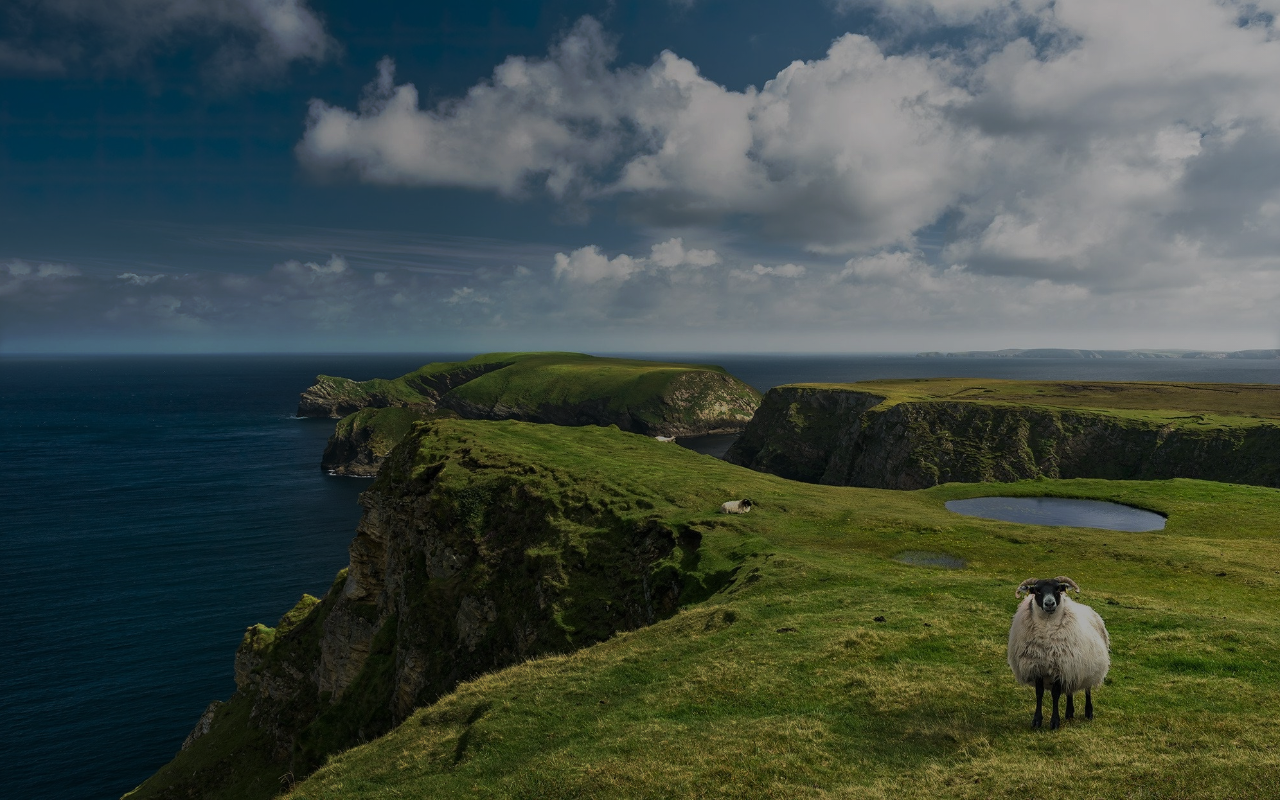
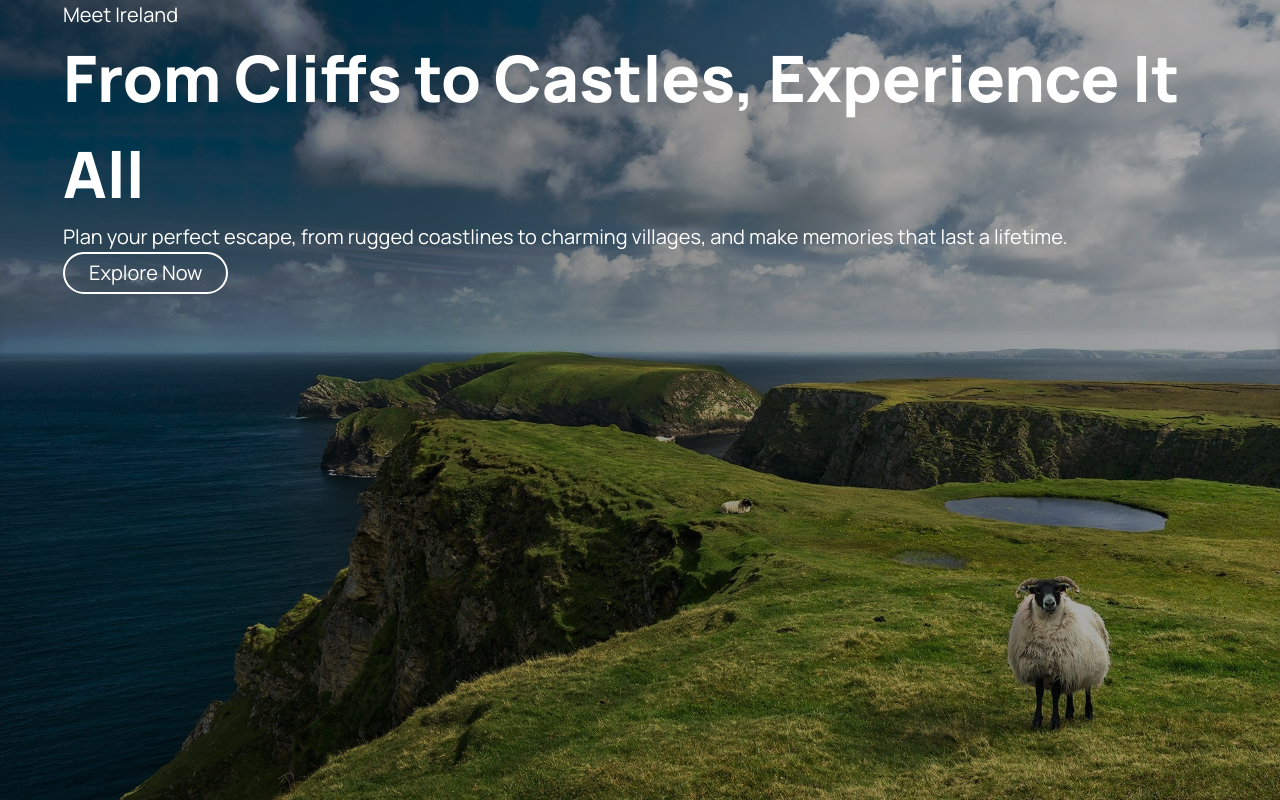
Before and after one commit to AntoOfo/goeire-site, a React (Vite) app: page / in a window 1280 px wide. Built offline with nearby package versions, Linux system fonts and the light colour scheme.

Commit message:
components of hero added and roughly styled

```diff
--- a/components/Hero.jsx
+++ b/components/Hero.jsx
@@ -2,7 +2,7 @@
 
 export default function Hero() {
   return (
-    <section className="relative w-full h-screen">
+    <section className="relative w-full h-screen px-hori">
       <div
         className="absolute inset-0 w-full h-full bg-cover bg-center bg-overlay/30 bg-blend-overlay"
         style={{
@@ -14,7 +14,19 @@
         }}
       ></div>
 
-      <div className="relative z-10"></div>
+      <div className="relative z-10 text-white font-manrope">
+        <p className="font-normal text-[20px]">Meet Ireland</p>
+        <h1 className="font-extrabold text-[64px]">
+          From Cliffs to Castles, Experience It All
+        </h1>
+        <p className="font-normal text-[20px]">
+          Plan your perfect escape, from rugged coastlines to charming villages,
+          and make memories that last a lifetime.
+        </p>
+        <button className="px-6 py-1 bg-transparent rounded-md-btn border-2 border-white font-normal text-[20px]">
+          Explore Now
+        </button>
+      </div>
     </section>
   );
 }
```
